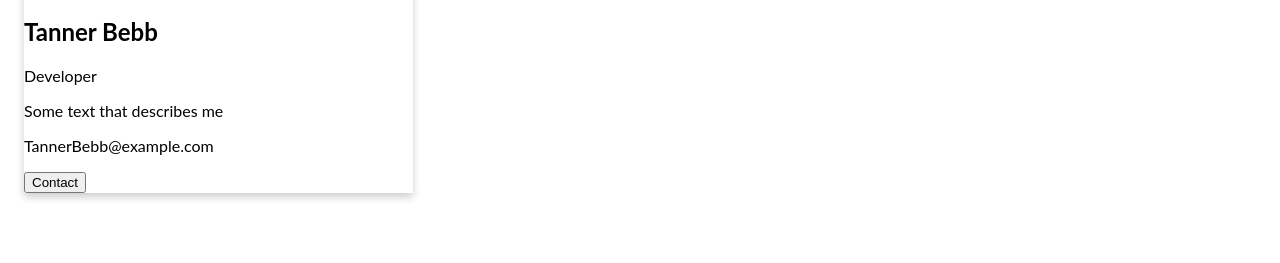
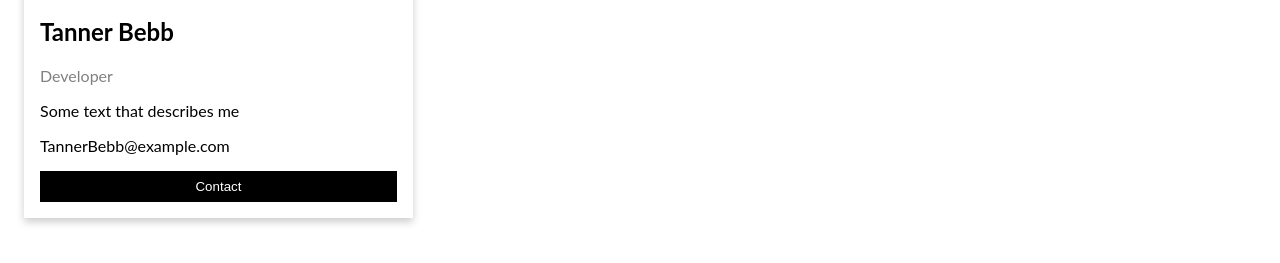
Before and after one commit to BebbTanner/HTML-collapsed-sidebar, a plain HTML site: page about.html in a window 1280 px wide. Shown: the part 333-596 px from the top of the page. Drawn offline with Linux system fonts and the light colour scheme.

Commit message:
I added the rest of the styling for this page, and it seems to work properly.
However, I think I want to take the collapable menu and place the button inside of the about us container.

```diff
--- a/stylesheet.css
+++ b/stylesheet.css
@@ -28,6 +28,36 @@ html {
   text-align: center;
   background-color: #474e5d;
   color: white;
+}
+
+.container {
+  padding: 0 16px;
+}
+
+.container::after, .row::after {
+  content: "";
+  clear: both;
+  display: table;
+}
+
+.title {
+  color: grey;
+}
+
+.button {
+  border: none;
+  outline: 0;
+  display: inline-block;
+  padding: 8px;
+  color: white;
+  background-color: #000;
+  text-align: center;
+  cursor: pointer;
+  width: 100%;
+}
+
+.button:hover {
+  background-color: #555;
 }
 
 .sidebar {
```
